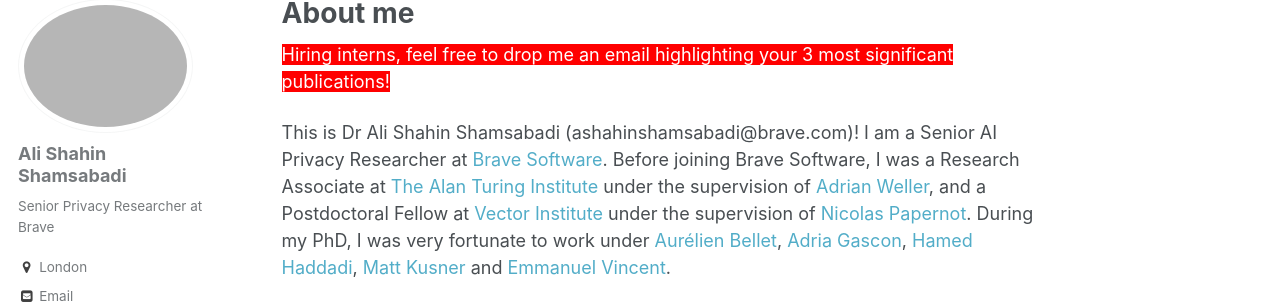
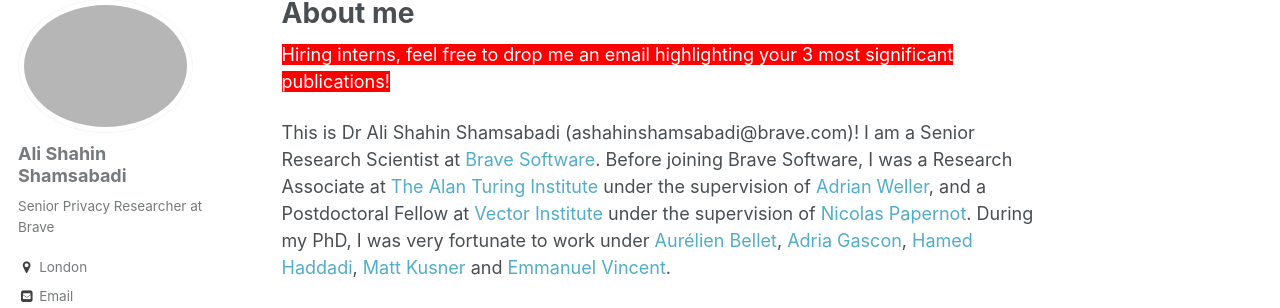
Before and after one commit to AliShahin/AliShahin.github.io, a Jekyll site: the page built from _pages/about.md, in a window 1280 px wide and 900 px high. Shown: the part 119-427 px from the top of the window. Built offline with Jekyll 4.4.1, drawn with Linux system fonts in a browser that asks for light colours; some web fonts are replaced.

Commit message:
Update about.md

```diff
--- a/_pages/about.md
+++ b/_pages/about.md
@@ -10,7 +10,7 @@ redirect_from:
 
 <span style="background-color:red"><font color="white"> Hiring interns, feel free to drop me an email highlighting your 3 most significant publications! </font></span>
 
-This is Dr Ali Shahin Shamsabadi (ashahinshamsabadi@brave.com)! I am a Senior AI Privacy Researcher at [Brave Software](https://brave.com). Before joining Brave Software, I was a Research Associate at [The Alan Turing Institute](https://www.turing.ac.uk) under the supervision of [Adrian Weller](http://mlg.eng.cam.ac.uk/adrian/), and a Postdoctoral Fellow at [Vector Institute](https://vectorinstitute.ai) under the supervision of [Nicolas Papernot](https://www.papernot.fr). During my PhD, I was very fortunate to work under [Aurélien Bellet](http://researchers.lille.inria.fr/abellet/), [Adria Gascon](https://scholar.google.com/citations?hl=en&user=M1FQ49sAAAAJ&view_op=list_works&sortby=pubdate), [Hamed Haddadi](https://www.imperial.ac.uk/people/h.haddadi), [Matt Kusner](https://mkusner.github.io) and [Emmanuel Vincent](https://members.loria.fr/EVincent/).
+This is Dr Ali Shahin Shamsabadi (ashahinshamsabadi@brave.com)! I am a Senior Research Scientist at [Brave Software](https://brave.com). Before joining Brave Software, I was a Research Associate at [The Alan Turing Institute](https://www.turing.ac.uk) under the supervision of [Adrian Weller](http://mlg.eng.cam.ac.uk/adrian/), and a Postdoctoral Fellow at [Vector Institute](https://vectorinstitute.ai) under the supervision of [Nicolas Papernot](https://www.papernot.fr). During my PhD, I was very fortunate to work under [Aurélien Bellet](http://researchers.lille.inria.fr/abellet/), [Adria Gascon](https://scholar.google.com/citations?hl=en&user=M1FQ49sAAAAJ&view_op=list_works&sortby=pubdate), [Hamed Haddadi](https://www.imperial.ac.uk/people/h.haddadi), [Matt Kusner](https://mkusner.github.io) and [Emmanuel Vincent](https://members.loria.fr/EVincent/).
 
 Main blog posts I co-authored: [Differentially private data collection](https://brave.com/blog/nebula/), [Applying Zero Knowledge Proof in ML](https://medium.com/@ashahin.ee/zero-knowledge-proofs-made-easy-understanding-and-applying-zero-knowledge-proof-in-machine-ccc3a41853c2), [Verifiable differentially private ML](https://brave.com/confidential-dpproof/) and [Privacy risks in Federated Learning](https://www.cleverhans.io/2022/04/17/fl-privacy.html).
 
@@ -38,6 +38,7 @@ Nebula puts user first in product analytics:
 
 
 ## Recent Students
+-
 - [Hongyan Chang](https://www.comp.nus.edu.sg/~hongyan/): Brave PhD Intern (Summer 2024), Project: [Context-Aware Membership Inference Attacks
 against Pre-trained Large Language Models](https://arxiv.org/pdf/2409.13745)
 - [Olive Franzese](https://scholar.google.com/citations?hl=en&user=V0918CIAAAAJ&view_op=list_works&sortby=pubdate): Brave PhD Intern (Summer 2024), Project: [OATH: Efficient and Flexible Zero-Knowledge Proofs of End-to-End ML Fairness](https://arxiv.org/pdf/2410.02777)
```
